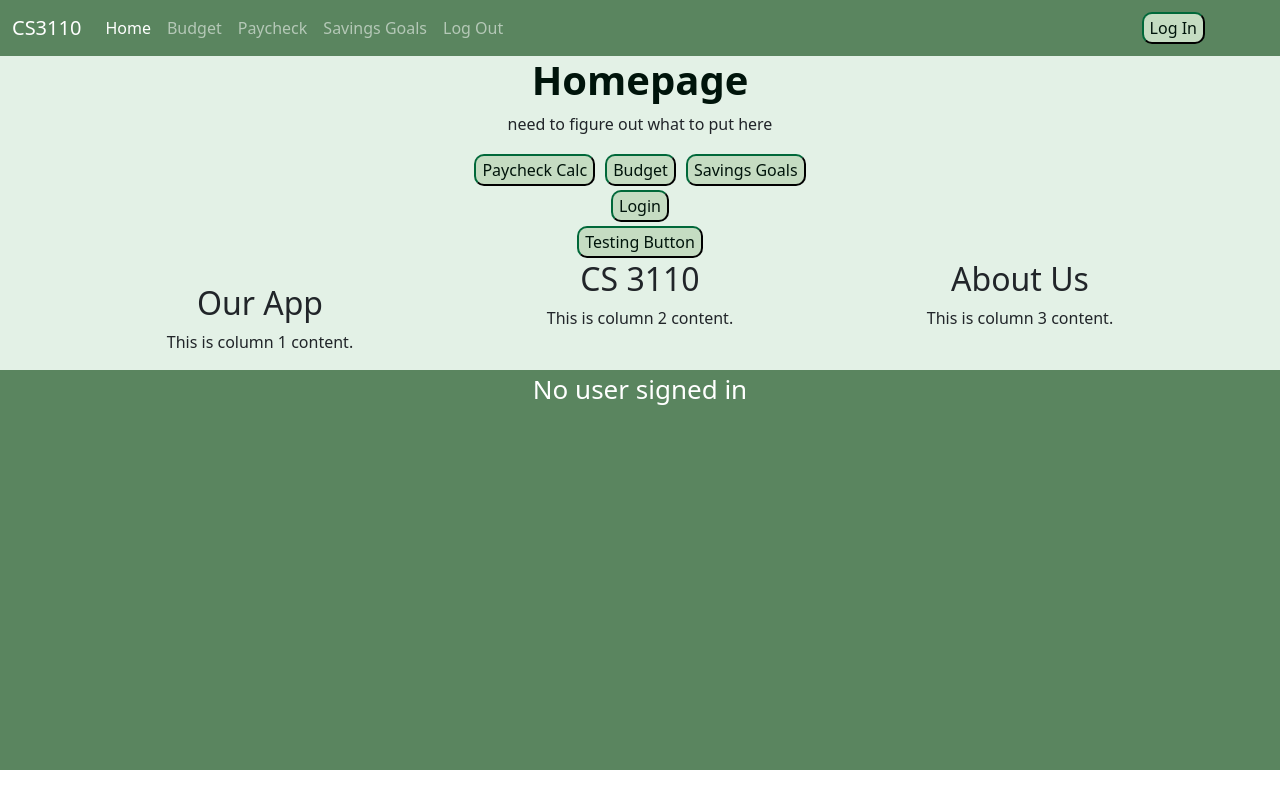
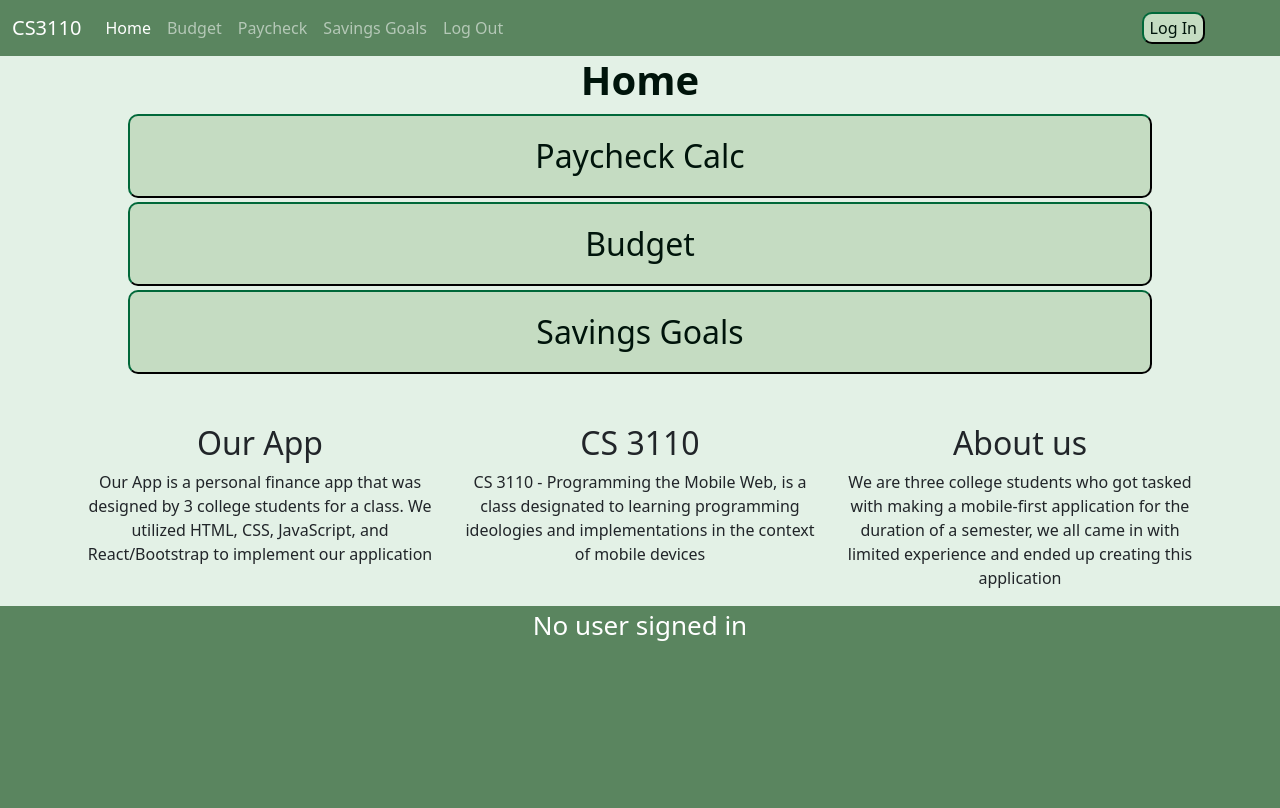
Before and after one commit to Jimby3/CS-3110-mobile-web, a React (Create React App) app: page /home in a window 1280 px wide. Shown: the top 808 px of the page. Built offline with nearby package versions, Linux system fonts and the light colour scheme; no server answers; the HTML template or start-up script is replaced by a standard one.

Commit message:
created basic homepage

```diff
--- a/src/css/styles.css
+++ b/src/css/styles.css
@@ -135,3 +135,23 @@ input[type="radio"]:checked + label {
     justify-content: flex-end; /* Align items to the end of the container (right side) */
     align-items: flex-start; /* Align items to the start of the container (top) */
 }
+
+.button-big {
+    background-color: #c5dcc2;
+    color: #00140b;
+    border-color: #00140b;
+    border-radius: 10px;
+    width: 80vw;
+    padding: 2vh 6vw;
+    margin-right: 5px;
+    margin-left: 5px;
+    margin-top: 2px;
+    margin-bottom: 2px;
+    font-size: 32px;
+    cursor: pointer;
+}
+
+.button-big:hover {
+    background-color: #6f9e88;
+    padding: 6vh 12vw;
+}
--- a/src/pages/Home.jsx
+++ b/src/pages/Home.jsx
@@ -56,45 +56,42 @@ const Home = () => {
 
     return (
         <div className="defaultPage">
-            <h1 className="header">Homepage</h1>
-            <p>need to figure out what to put here</p>
+            <h1 className="header">Home</h1>
             <div>
                 <Link to="/paycheck">
-                    <button className="button">Paycheck Calc</button>
+                    <button className="button-big">Paycheck Calc</button>
                 </Link>
+                <br></br>
                 <Link to="/paycheck-budget">
-                    <button className="button">Budget</button>
+                    <button className="button-big">Budget</button>
                 </Link>
+                <br></br>
                 <Link to="/savings">
-                    <button className="button">Savings Goals</button>
+                    <button className="button-big">Savings Goals</button>
                 </Link>
             </div>
-            <div>
-                <Link to="/login">
-                    <button className="button">Login</button>
-                </Link>
-            </div>
-            <form onSubmit={handleSubmit}>
-                <button className="button" type="submit">Testing Button</button>
-            </form>
-
+            <br></br>
+            <br></br>
             <div className="container">
                 <div className="row">
+                    <br></br>
                     <div className="col-md-4">
-                        {/* Column 1 content */}
-                        <br></br>
                         <h2>Our App</h2>
-                        <p>This is column 1 content.</p>
+                        <p>Our App is a personal finance app that was designed by 3 college students for a class.
+                            We utilized HTML, CSS, JavaScript, and React/Bootstrap to implement our application</p>
                     </div>
                     <div className="col-md-4">
-                        {/* Column 2 content */}
                         <h2>CS 3110</h2>
-                        <p>This is column 2 content.</p>
+                        <p>CS 3110 - Programming the Mobile Web, is a class designated to learning programming
+                            ideologies and implementations in the context of mobile devices</p>
                     </div>
                     <div className="col-md-4">
                         {/* Column 3 content */}
-                        <h2>About Us</h2>
-                        <p>This is column 3 content.</p>
+                        <h2>About us</h2>
+                        <p>We are three college students who got tasked with making a mobile-first application for the
+                        duration of a semester, we all came in with limited experience and ended up creating this
+                            application</p>
+
                     </div>
                 </div>
             </div>
```
